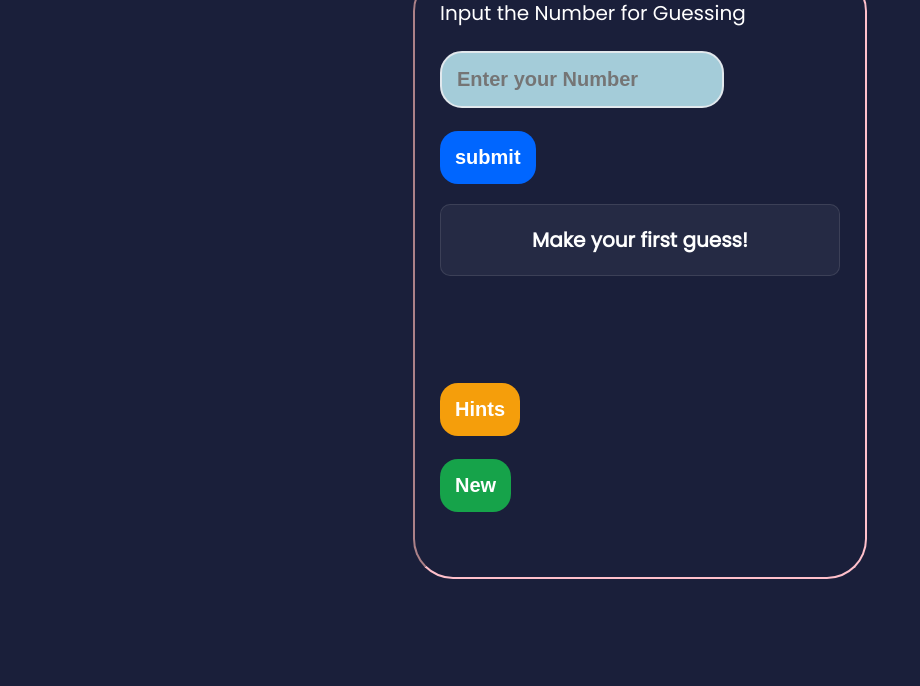
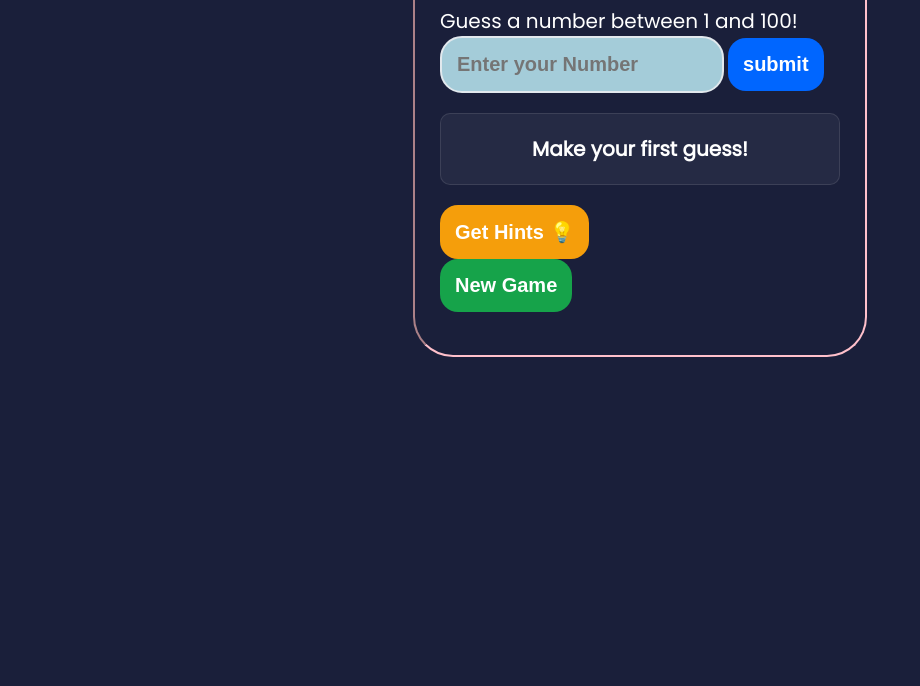
Before and after one commit to Rahulkarna-cdr/Guessing_Game, a website: page index.html in a window 1280 px wide. Shown: the part 114-800 px from the top of the page, without its empty margins (0-920 px from the left). Drawn offline with Linux system fonts and the light colour scheme.

Commit message:
final changes

```diff
--- a/index.html
+++ b/index.html
@@ -8,23 +8,23 @@
     <link href="https://fonts.googleapis.com/css2?family=Poppins&display=swap" rel="stylesheet">
 
   </head>
-  <h1>Number Guessing game</h1>
   <body>
     <div id="container">
-    <label for="heading" id="label">Input the Number for Guessing</label><br><br>
-    <input type="text" name="num" id="numip" placeholder="Enter your Number"><br><br>
+      <h1>Number Guessing game</h1>
+    <label for="heading" id="label">Guess a number between 1 and 100!</label><br>
+    <input type="number" min="1" max="100" id="numip" placeholder="Enter your Number">
 
     <button id="submittingNum">submit</button>
 
     <div id="feedback" class="feedback">
       Make your first guess!
   </div>
-    <h3 id="AttemptCount"></h2><br>
-    <h3 id="currentGuess"></h2><br><br>
+    <h3 id="AttemptCount"></h3>
+    <h3 id="currentGuess"></h3>
 
     <!-- game controls -->
-    <button id="hint">Hints</button><br><br>
-    <button id = 'newGameBtn'>New</button><br><br>
+    <button id="hint">Get Hints 💡</button><br>
+    <button id = 'newGameBtn'>New Game</button><br>
 
     <h3 id="hntDisArea"></h3>
 
```
